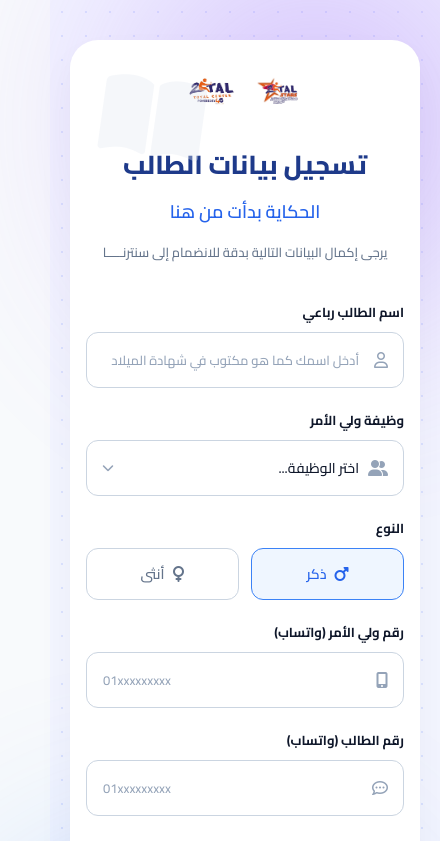
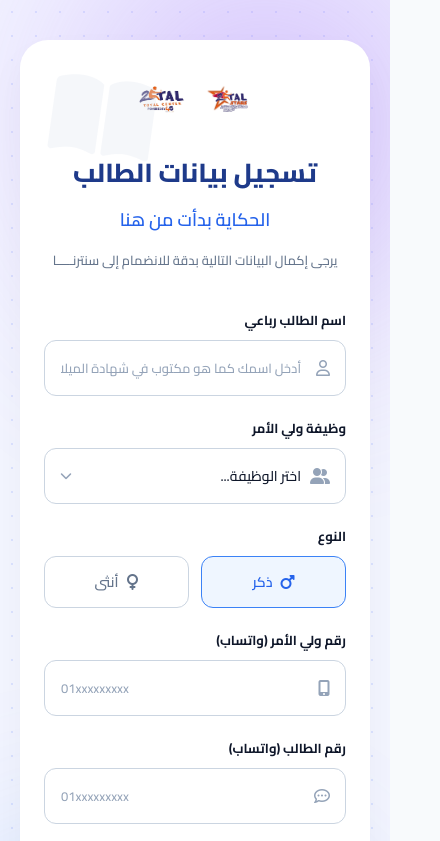
Before and after one commit to mahmoud-saleh145/center, a Next.js app: page / in a window 390 px wide. Shown: the top 841 px of the page, 440 px wide, since content can reach past the window. Built offline with nearby package versions, Linux system fonts and the light colour scheme.

Commit message:
add overflow

```diff
--- a/src/app/globals.css
+++ b/src/app/globals.css
@@ -67,6 +67,7 @@ body {
     align-items: center;
     padding: 40px 20px;
     position: relative;
+    overflow: hidden;
 }
 
 .register-body::before,
@@ -2057,7 +2058,7 @@ body {
 
 @media (max-width: 768px) {
     .register-card {
-        padding: 24px 16px;
+        padding: 32px 24px;
     }
 
     .form-row {
```
